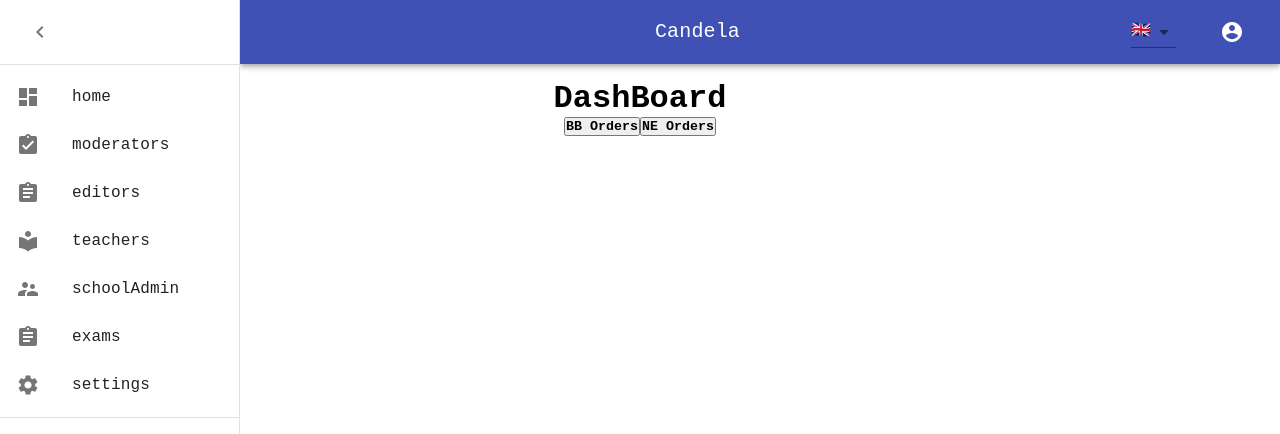
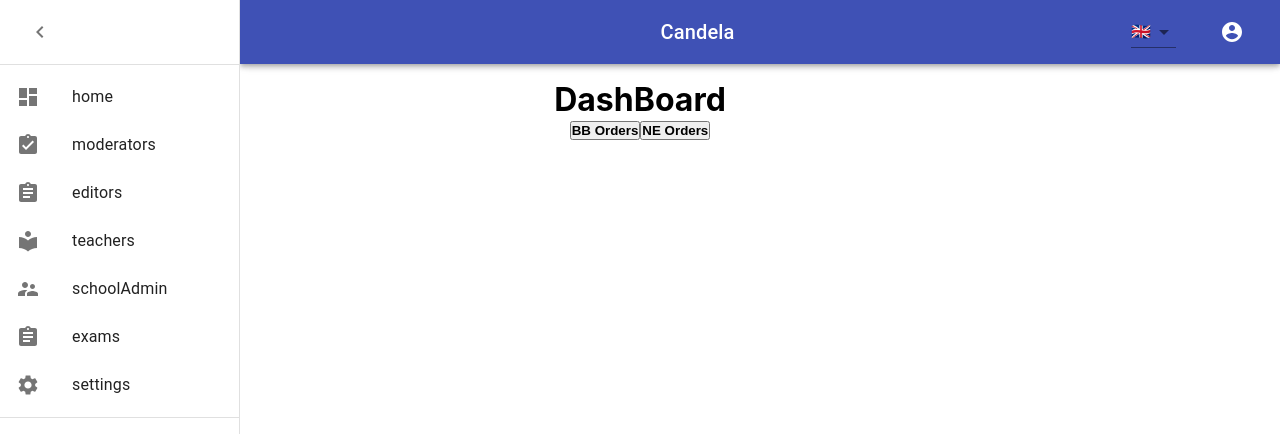
Before and after one commit to msymbolEJA/frontend_candela, a React (Create React App) app: page / in a window 1280 px wide. Shown: the top 434 px of the page. Built offline with nearby package versions, Linux system fonts and the light colour scheme.

Commit message:
feat: change fontFamily on index.css

```diff
--- a/src/index.css
+++ b/src/index.css
@@ -1,7 +1,7 @@
 @import-normalize; /* bring in normalize.css styles */
 
 * {
-  font-family: "Courier New", Courier, monospace !important;
+  /* font-family: "Courier New", Courier, monospace !important; */
   padding: 0;
   margin: 0;
   box-sizing: border-box;
```
